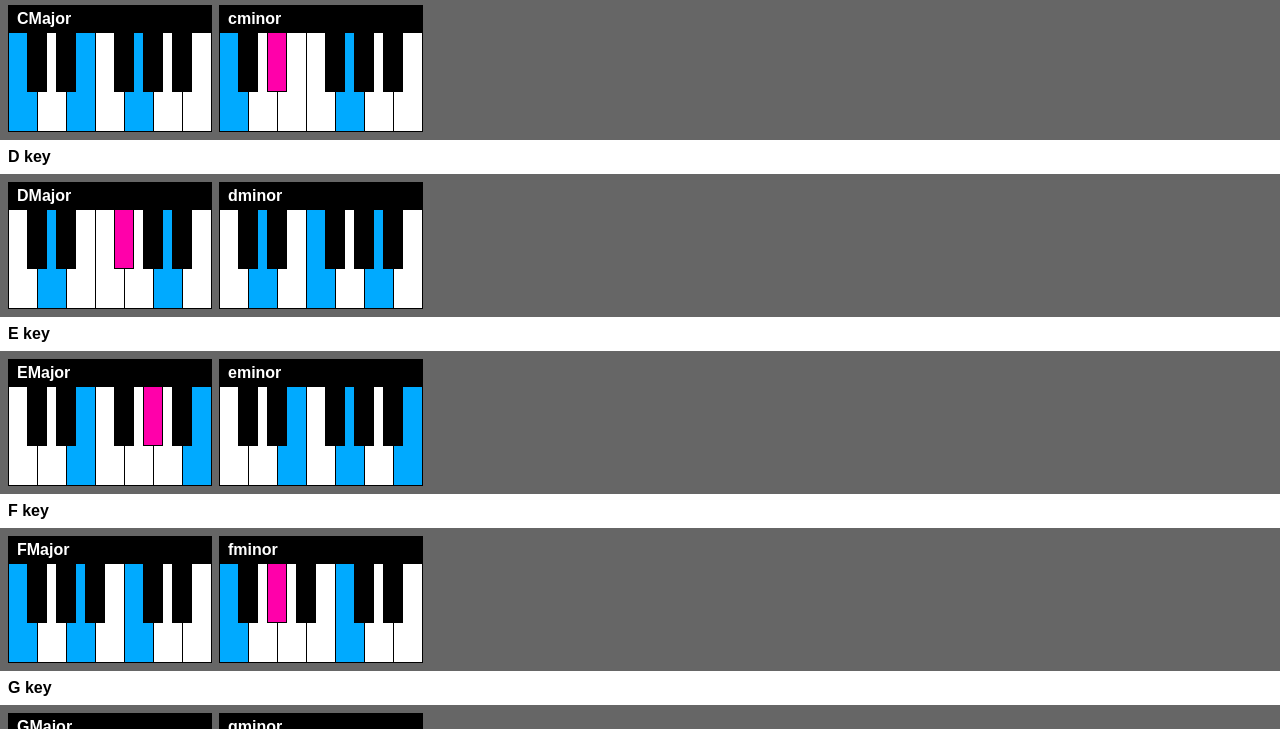
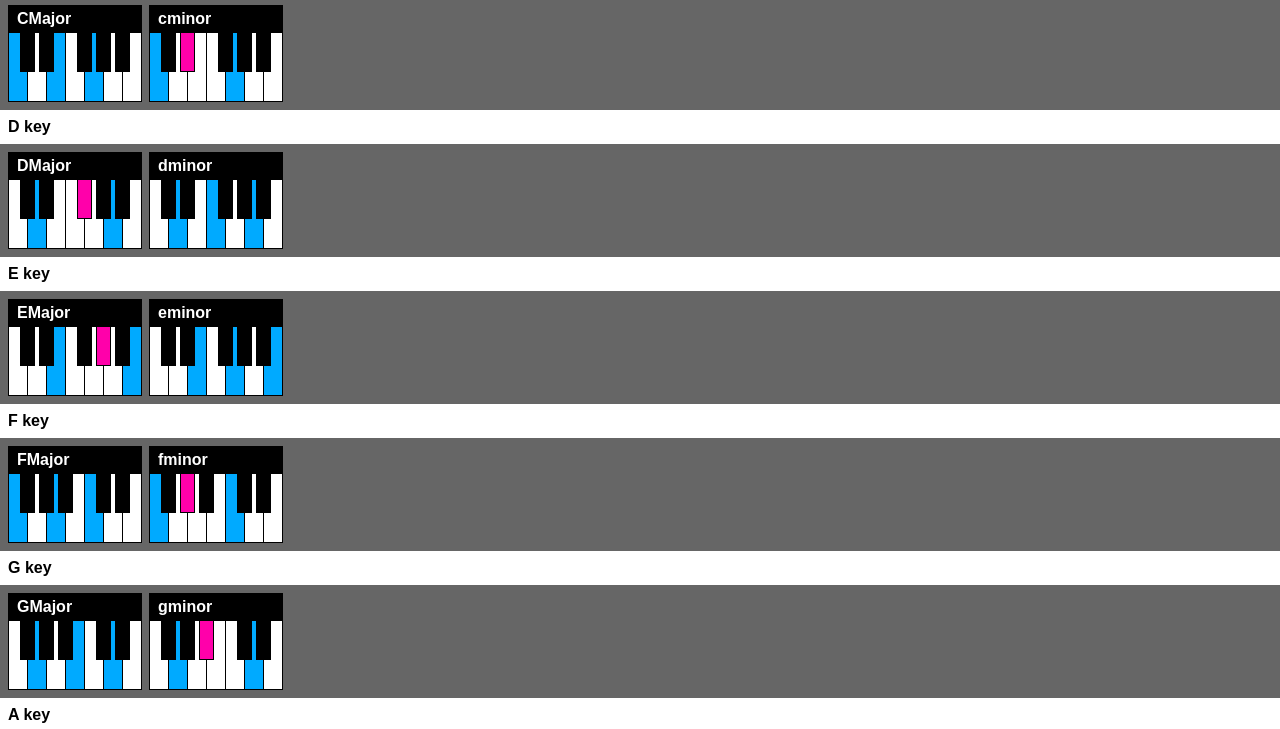
Before and after one commit to M9J/chord-chart, a website: page index.html in a window 1280 px wide. Shown: the part 71-800 px from the top of the page. Drawn offline with Linux system fonts and the light colour scheme; files whose address does not match are found by name.

Commit message:
Minor keybed style fixes

```diff
--- a/chord-chart.css
+++ b/chord-chart.css
@@ -21,10 +21,18 @@ KeyBed {
 }
 
 KeyWhite {
+  width: 20px;
+  height: 70px;
+}
+
+KeyBlack {
+  width: 15px;
+  height: 40px;
+}
+
+KeyWhite {
   background: #fff;
   display: inline-flex;
-  width: 30px;
-  height: 100px;
   position: relative;
   z-index: 0;
   margin-right: -1px;
@@ -35,12 +43,10 @@ KeyWhite {
 KeyBlack {
   background-color: #000;
   display: inline-flex;
-  width: 20px;
-  height: 60px;
   position: relative;
   z-index: 1;
-  left: -10px;
-  margin-right: -20px;
+  left: -7px;
+  margin-right: -15px;
   border: 1px solid black;
   box-sizing: border-box;
 }
@@ -52,10 +58,10 @@ KeyBlack {
   background-color: #000;
 }
 
-KeyWhite[isPressed="Y"] {
+KeyWhite[isPressed] {
   background-color: #0af;
 }
 
-KeyBlack[isPressed="Y"] {
+KeyBlack[isPressed] {
   background-color: #f0a;
 }
```
